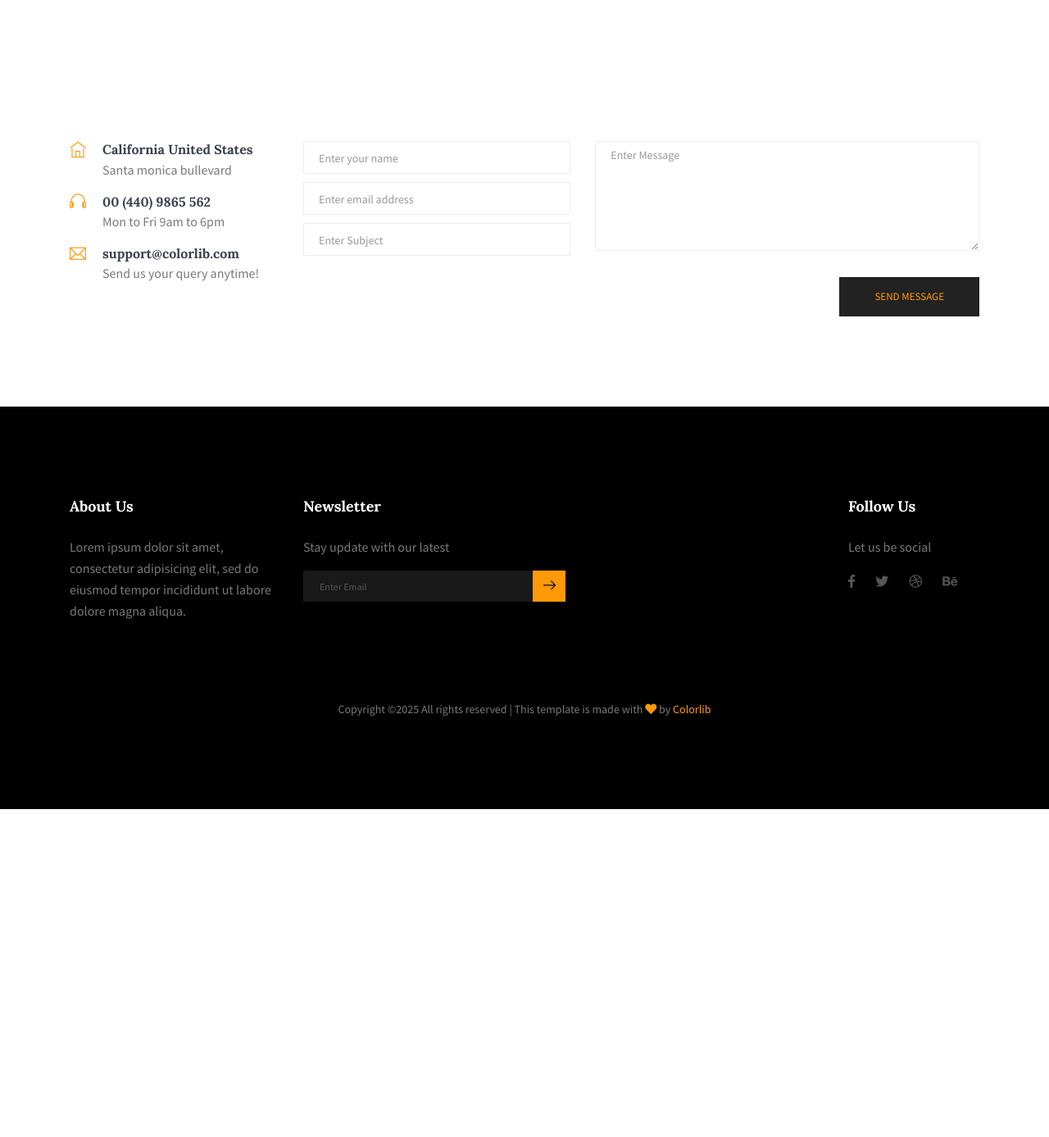
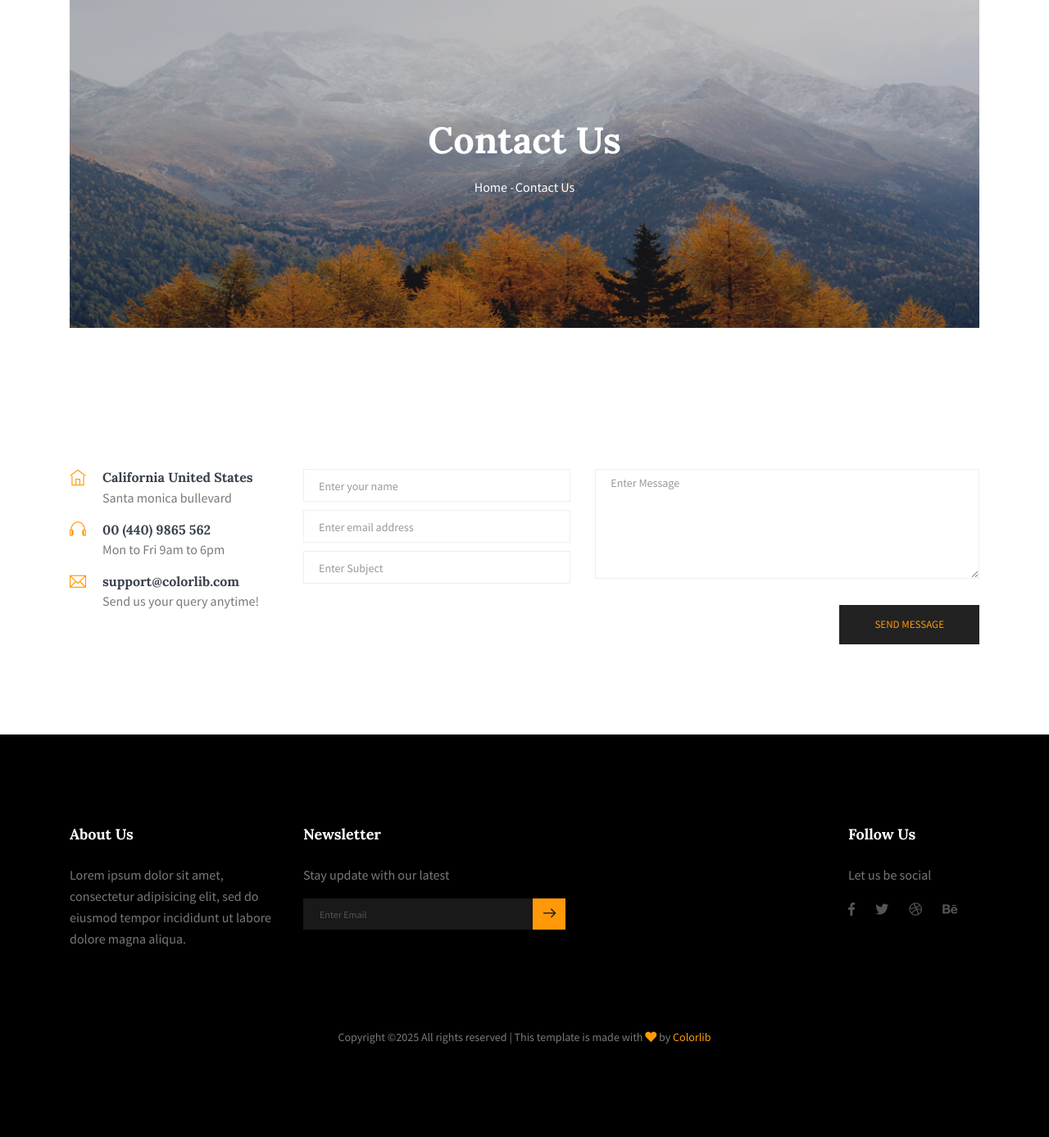
Before and after one commit to Ou7ro/Django_Blog, a Django app: template templates/contact.html in a window 1280 px wide. Shown: the part 84-1471 px from the top of the page at 82% size. Before the commit the page ends 1071 px from the top, so only its background shows below. Run offline with Django 3.2, Linux system fonts and the light colour scheme; the template is opened without the code that fills it, so the values that code supplies are empty; parts of the project's set-up code (start-up, migrations or seed data) failed here and were passed over; some libraries are stand-ins or nearby versions.

Commit message:
add banner for contact page

```diff
--- a/templates/contact.html
+++ b/templates/contact.html
@@ -7,6 +7,25 @@
 {% endblock %}
 
 {% block content %}
+  <!--================ Hero sm banner start =================-->
+  <section class="mb-30px">
+    <div class="container">
+      <div class="hero-banner hero-banner--sm">
+        <div class="hero-banner__content">
+          <h1>Contact Us</h1>
+          <nav aria-label="breadcrumb" class="banner-breadcrumb">
+            <ol class="breadcrumb">
+              <li class="breadcrumb-item"><a href="{% url 'index' %}">Home</a></li>
+              <li class="breadcrumb-item active" aria-current="page">Contact Us</li>
+            </ol>
+          </nav>
+        </div>
+      </div>
+    </div>
+  </section>
+  <!--================ Hero sm banner end =================-->
+
+
   <!-- ================ contact section start ================= -->
   <section class="section-margin--small section-margin">
     <div class="container">
```
